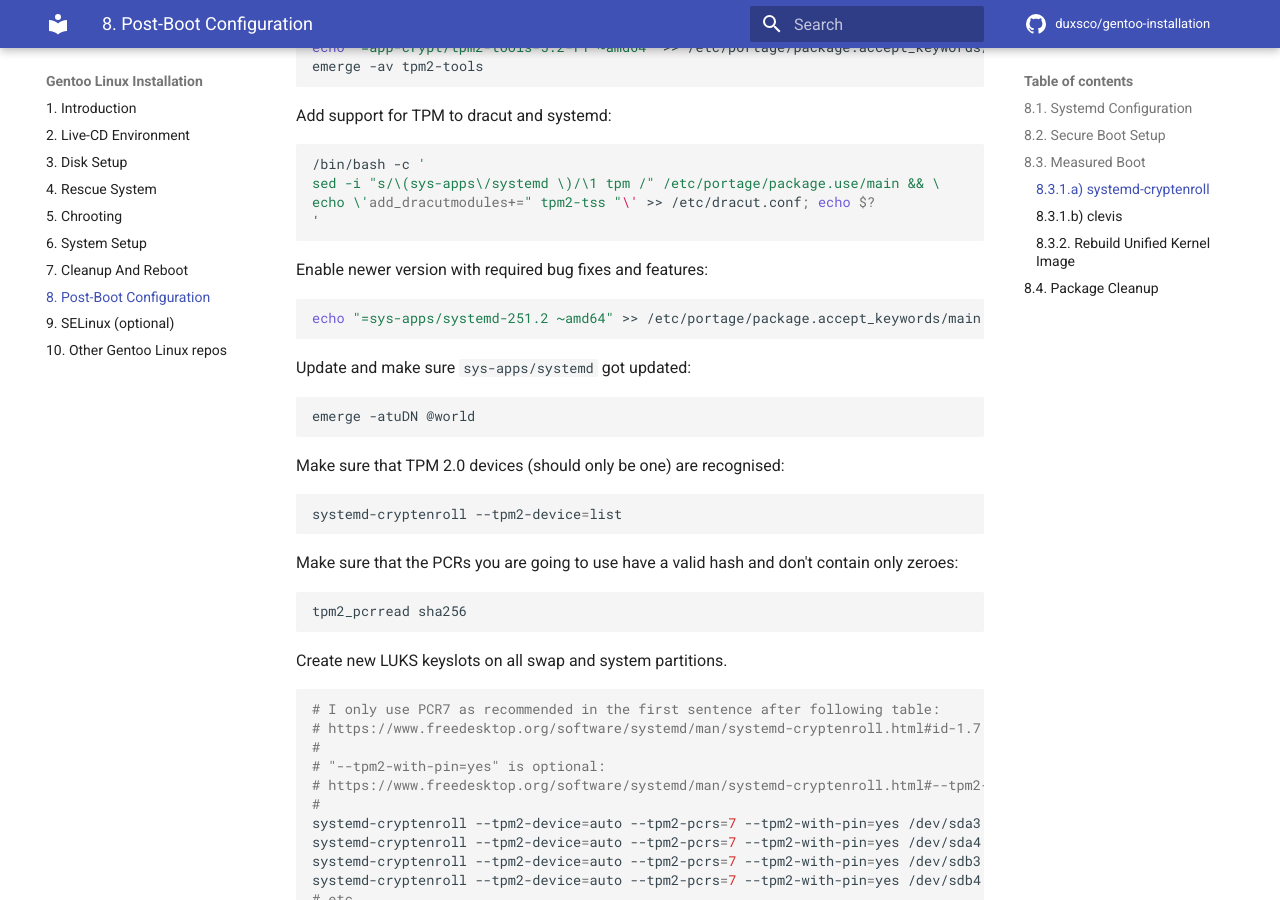
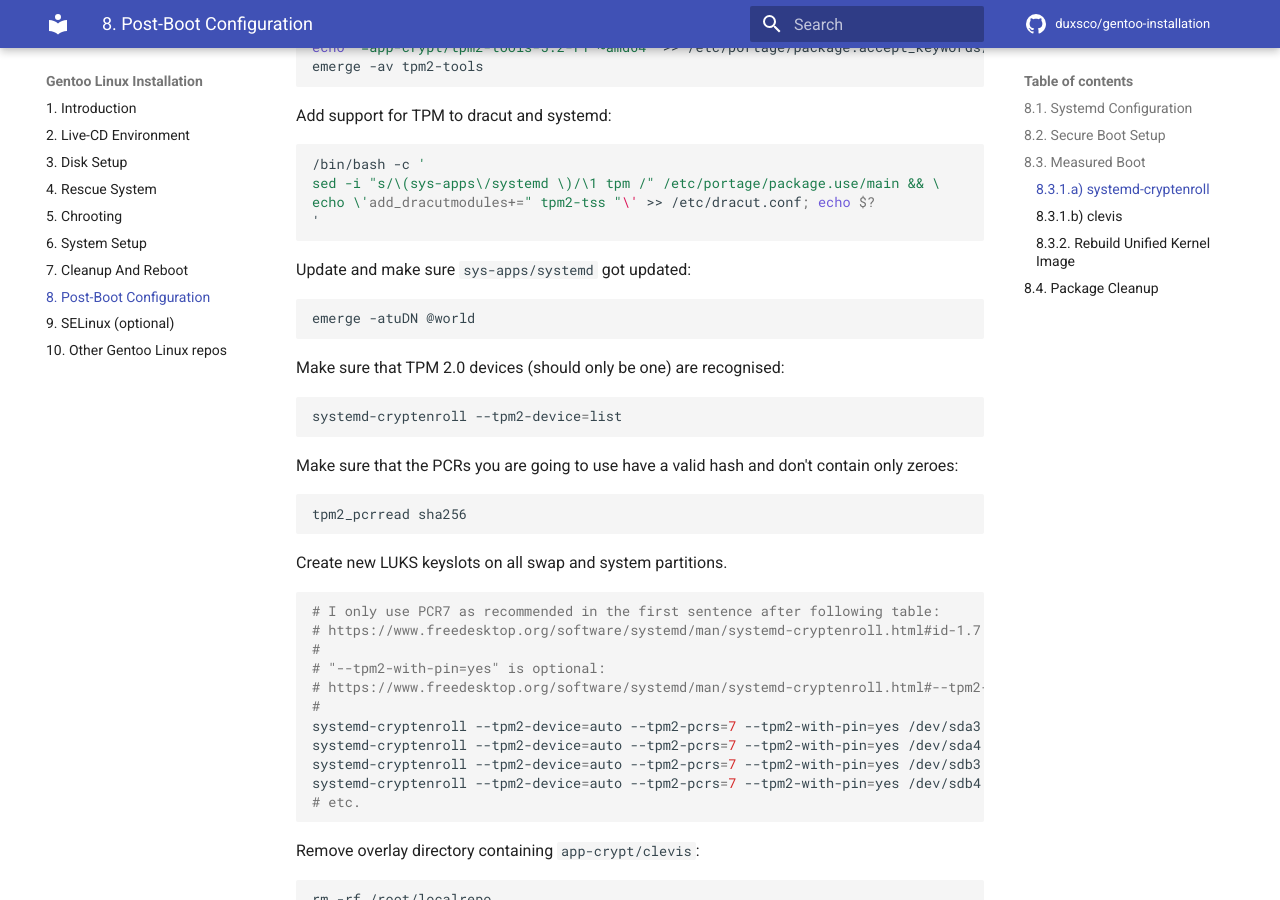
Before and after one commit to duxsco/gentoo-installation, an MkDocs documentation site: the page built from docs/post-boot_configuration.md, in a window 1280 px wide and 900 px high, scrolled down 2247 px. Built offline with MkDocs 1.6.1 and Material for MkDocs 9.7.7, drawn with Linux system fonts in a browser that asks for light colours; comment, search, counter and statistics services are not loaded.

Commit message:
Remove "sys-apps/systemd" entry from /etc/portage/package.accept_keywords/main

````diff
--- a/docs/post-boot_configuration.md
+++ b/docs/post-boot_configuration.md
@@ -106,12 +106,6 @@ Add support for TPM to dracut and systemd:
 sed -i "s/\(sys-apps\/systemd \)/\1 tpm /" /etc/portage/package.use/main && \
 echo \'add_dracutmodules+=" tpm2-tss "\' >> /etc/dracut.conf; echo $?
 '
-```
-
-Enable newer version with required bug fixes and features:
-
-```bash
-echo "=sys-apps/systemd-251.2 ~amd64" >> /etc/portage/package.accept_keywords/main
 ```
 
 Update and make sure `sys-apps/systemd` got updated:
````
